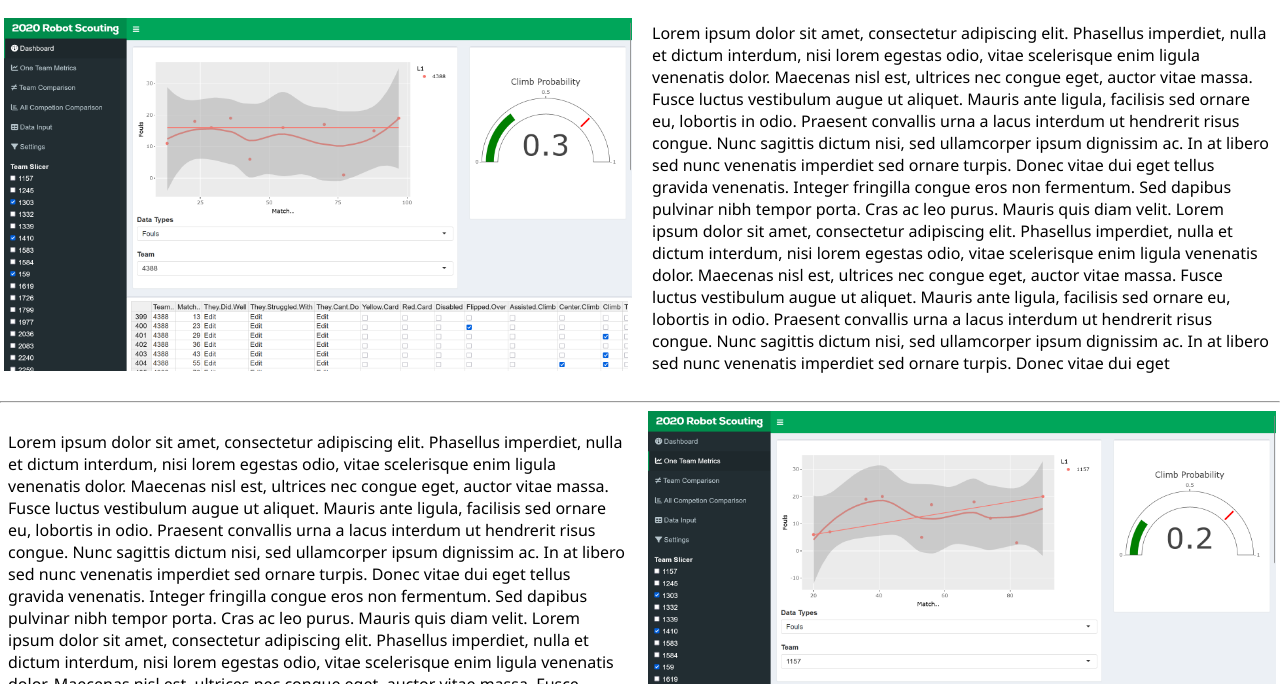
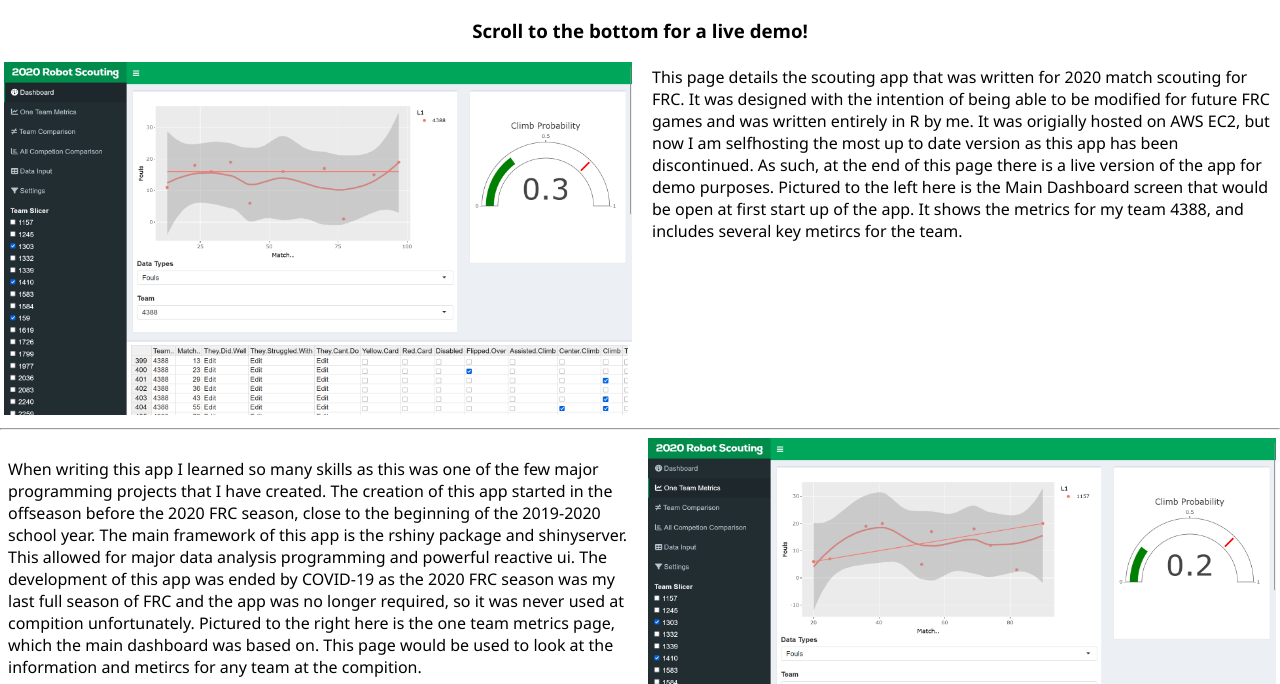
Before and after one commit to ElementalTable/portfolioWebpage, a plain HTML site: page 2k20MatchScouting.html in a window 1280 px wide. Shown: the part 356-1040 px from the top of the page. Drawn offline with Linux system fonts and the light colour scheme.

Commit message:
Adding content to the 2020 Match Scouting Page

```diff
--- a/2k20MatchScouting.html
+++ b/2k20MatchScouting.html
@@ -77,16 +77,18 @@
         }
     </script>
     <h1 style="text-align: center;">2020 FRC Match Scouting App</h1>
+    <h3 style="text-align: center;">Scroll to the bottom for a live demo!</h3>
     <div class="block2section">
     <img src="Assets/Images/2k20MatchScouting/4388MainDashboard.png">
         <p>
-        Lorem ipsum dolor sit amet, consectetur adipiscing elit. Phasellus imperdiet, nulla et dictum interdum, nisi lorem egestas odio, vitae scelerisque enim ligula venenatis dolor. Maecenas nisl est, ultrices nec congue eget, auctor vitae massa. Fusce luctus vestibulum augue ut aliquet. Mauris ante ligula, facilisis sed ornare eu, lobortis in odio. Praesent convallis urna a lacus interdum ut hendrerit risus congue. Nunc sagittis dictum nisi, sed ullamcorper ipsum dignissim ac. In at libero sed nunc venenatis imperdiet sed ornare turpis. Donec vitae dui eget tellus gravida venenatis. Integer fringilla congue eros non fermentum. Sed dapibus pulvinar nibh tempor porta. Cras ac leo purus. Mauris quis diam velit. Lorem ipsum dolor sit amet, consectetur adipiscing elit. Phasellus imperdiet, nulla et dictum interdum, nisi lorem egestas odio, vitae scelerisque enim ligula venenatis dolor. Maecenas nisl est, ultrices nec congue eget, auctor vitae massa. Fusce luctus vestibulum augue ut aliquet. Mauris ante ligula, facilisis sed ornare eu, lobortis in odio. Praesent convallis urna a lacus interdum ut hendrerit risus congue. Nunc sagittis dictum nisi, sed ullamcorper ipsum dignissim ac. In at libero sed nunc venenatis imperdiet sed ornare turpis. Donec vitae dui eget
+        This page details the scouting app that was written for 2020 match scouting for FRC. It was designed with the intention of being able to be modified for future FRC games and was written entirely in R by me. It was origially hosted on AWS EC2, but now I am selfhosting the most up to date version as this app has been discontinued. As such, at the end of this page there is a live version of the app for demo purposes. Pictured to the left here is the Main Dashboard screen that would be open at first start up of the app. It shows the metrics for my team 4388, and includes several key metircs for the team.
         </p>
     </div>
     <hr>
     <div class="block2section">
     <p>
-        Lorem ipsum dolor sit amet, consectetur adipiscing elit. Phasellus imperdiet, nulla et dictum interdum, nisi lorem egestas odio, vitae scelerisque enim ligula venenatis dolor. Maecenas nisl est, ultrices nec congue eget, auctor vitae massa. Fusce luctus vestibulum augue ut aliquet. Mauris ante ligula, facilisis sed ornare eu, lobortis in odio. Praesent convallis urna a lacus interdum ut hendrerit risus congue. Nunc sagittis dictum nisi, sed ullamcorper ipsum dignissim ac. In at libero sed nunc venenatis imperdiet sed ornare turpis. Donec vitae dui eget tellus gravida venenatis. Integer fringilla congue eros non fermentum. Sed dapibus pulvinar nibh tempor porta. Cras ac leo purus. Mauris quis diam velit. Lorem ipsum dolor sit amet, consectetur adipiscing elit. Phasellus imperdiet, nulla et dictum interdum, nisi lorem egestas odio, vitae scelerisque enim ligula venenatis dolor. Maecenas nisl est, ultrices nec congue eget, auctor vitae massa. Fusce luctus vestibulum augue ut aliquet. Mauris ante ligula, facilisis sed ornare eu, lobortis in odio. Praesent convallis urna a lacus interdum ut hendrerit risus congue. Nunc sagittis dictum nisi, sed ullamcorper ipsum dignissim ac. In at libero sed nunc venenatis imperdiet sed ornare turpis. Donec vitae dui eget</p>
+        When writing this app I learned so many skills as this was one of the few major programming projects that I have created. The creation of this app started in the offseason before the 2020 FRC season, close to the beginning of the 2019-2020 school year. The main framework of this app is the rshiny package and shinyserver. This allowed for major data analysis programming and powerful reactive ui. The development of this app was ended by COVID-19 as the 2020 FRC season was my last full season of FRC and the app was no longer required, so it was never used at compition unfortunately. Pictured to the right here is the one team metrics page, which the main dashboard was based on. This page would be used to look at the information and metircs for any team at the compition.
+    </p>
         <img src="Assets/Images/2k20MatchScouting/oneTeamMetrics.png">
     </div>
     <hr>
```
